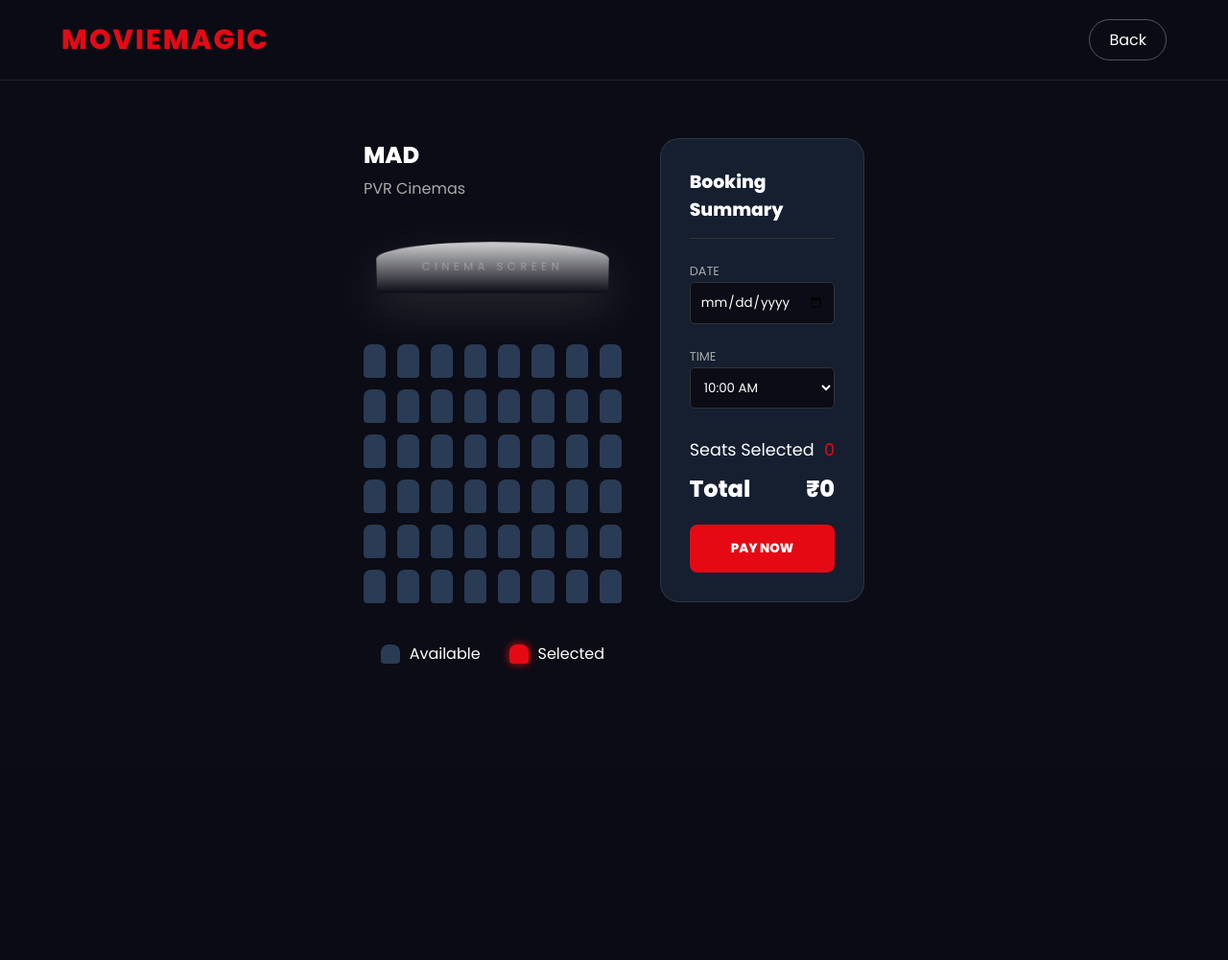
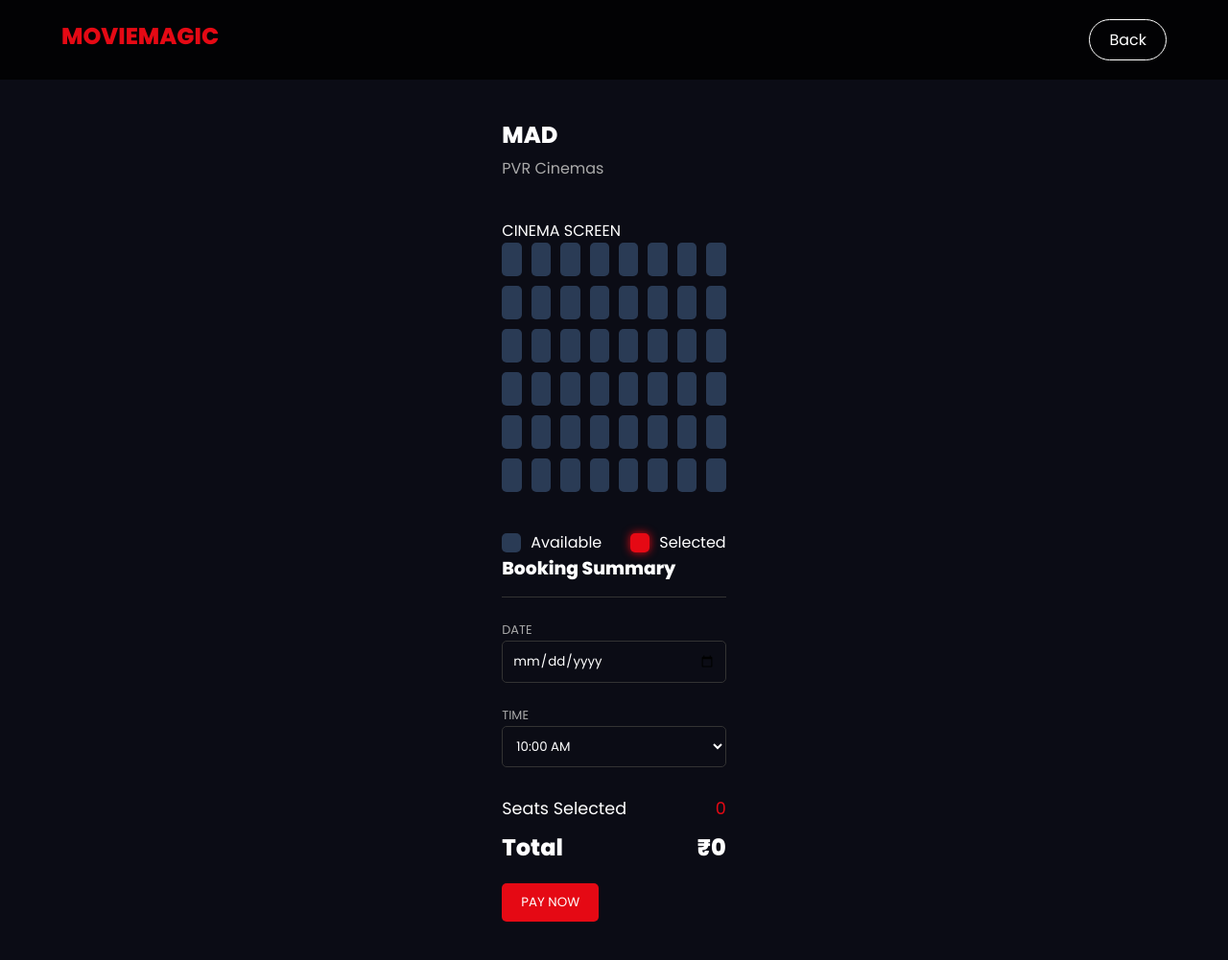
Before and after one commit to TejaBandari20/moviemagic, a Flask app: a page that uses templates/booking.html in a window 1280 px wide. Shown: the whole page at 96% size. Before the commit the page ends 699 px from the top, so only its background shows below. Run offline with Flask 3, Linux system fonts and the light colour scheme; the visitor is signed in with stand-in values (Sample User, id 1).

Commit message:
Fixed layout and added download

```diff
--- a/static/css/style.css
+++ b/static/css/style.css
@@ -1,14 +1,12 @@
 /* static/css/style.css */
 
 :root {
-    --primary: #e50914; /* Netflix Red */
-    --dark-bg: #0b0c15; /* Deep Cinematic Blue/Black */
+    --primary: #e50914;
+    --dark-bg: #0b0c15;
     --card-bg: #151f30;
     --text-white: #ffffff;
-    --text-gray: #a3a3a3;
     --glass: rgba(255, 255, 255, 0.05);
     --glass-border: rgba(255, 255, 255, 0.1);
-    --shadow: 0 10px 30px rgba(0, 0, 0, 0.5);
 }
 
 * { box-sizing: border-box; margin: 0; padding: 0; font-family: 'Poppins', sans-serif; }
@@ -22,202 +20,92 @@ body {
 }
 
 a { text-decoration: none; color: inherit; transition: 0.3s; }
-ul { list-style: none; }
 
-/* --- 1. GLASSMORPHISM NAVBAR --- */
-.navbar {
+/* --- LANDING PAGE FIX --- */
+.hero {
+    height: 100vh;
     display: flex;
-    justify-content: space-between;
+    flex-direction: column;
+    justify-content: center;
     align-items: center;
-    padding: 20px 5%;
-    background: rgba(11, 12, 21, 0.8);
-    backdrop-filter: blur(10px);
-    position: sticky;
-    top: 0;
-    z-index: 100;
-    border-bottom: 1px solid var(--glass-border);
+    text-align: center;
+    /* Gradient fallback in case image is missing */
+    background: linear-gradient(rgba(0,0,0,0.7), rgba(0,0,0,0.7)), url('../images/background.jpg');
+    background-size: cover;
+    background-position: center;
+    background-color: #111; /* Fallback color */
 }
 
-.logo {
-    font-size: 1.8rem;
-    font-weight: 800;
-    color: var(--primary);
+.hero h1 {
+    font-size: 4rem;
     text-transform: uppercase;
-    letter-spacing: 2px;
+    margin-bottom: 20px;
+    background: -webkit-linear-gradient(#fff, #aaa);
+    -webkit-background-clip: text;
+    -webkit-text-fill-color: transparent;
 }
 
-.user-menu { display: flex; align-items: center; gap: 20px; font-size: 0.9rem; }
-
-.btn-outline {
-    border: 1px solid rgba(255,255,255,0.3);
-    padding: 8px 20px;
-    border-radius: 50px;
-}
-.btn-outline:hover { border-color: var(--primary); color: var(--primary); }
-
-/* --- 2. AUTH PAGES (Login/Signup) --- */
-.auth-container {
-    height: 90vh;
-    display: flex;
-    justify-content: center;
-    align-items: center;
-    background: radial-gradient(circle at center, #1a2236 0%, #0b0c15 100%);
-}
-
-.glass-card {
-    background: var(--glass);
-    backdrop-filter: blur(15px);
-    border: 1px solid var(--glass-border);
-    padding: 50px;
-    border-radius: 20px;
-    width: 100%;
-    max-width: 400px;
-    box-shadow: var(--shadow);
-    text-align: center;
-    animation: fadeUp 0.8s ease;
-}
-
-.form-group input {
-    width: 100%;
-    padding: 15px;
-    margin: 10px 0;
-    background: rgba(0,0,0,0.3);
-    border: 1px solid transparent;
-    border-radius: 8px;
-    color: white;
-    outline: none;
-}
-.form-group input:focus { border-color: var(--primary); }
-
-.btn-primary {
-    background: var(--primary);
-    color: white;
-    padding: 15px;
-    width: 100%;
-    border: none;
-    border-radius: 8px;
-    font-weight: bold;
-    cursor: pointer;
-    margin-top: 10px;
-    transition: transform 0.2s, box-shadow 0.2s;
-}
-
-.btn-primary:hover {
-    background: #f40612;
-    transform: translateY(-2px);
-    box-shadow: 0 5px 15px rgba(229, 9, 20, 0.4);
-}
-
-/* --- 3. DASHBOARD GRID --- */
+/* --- DASHBOARD FIX (Grid) --- */
 .container { max-width: 1200px; margin: 0 auto; padding: 40px 20px; }
 
-.section-title {
-    font-size: 2rem;
-    margin-bottom: 30px;
-    position: relative;
-    padding-left: 20px;
-}
-.section-title::before {
-    content: ''; position: absolute; left: 0; top: 5px; height: 80%; width: 5px; background: var(--primary); border-radius: 2px;
-}
+.section-title { font-size: 2rem; margin-bottom: 30px; border-left: 5px solid var(--primary); padding-left: 15px; }
 
 .movie-grid {
-    display: grid;
-    grid-template-columns: repeat(auto-fill, minmax(250px, 1fr));
+    display: flex; /* Changed from Grid to Flex for better control */
+    flex-wrap: wrap;
     gap: 30px;
+    justify-content: center; /* Centers items if there are only a few */
 }
 
 .movie-card {
     background: var(--card-bg);
+    width: 250px; /* Fixed width to prevent "Huge Card" issue */
     border-radius: 15px;
     overflow: hidden;
-    transition: 0.4s cubic-bezier(0.175, 0.885, 0.32, 1.275);
+    transition: 0.3s;
     position: relative;
-    cursor: pointer;
+    box-shadow: 0 10px 20px rgba(0,0,0,0.3);
 }
 
-.movie-card:hover { transform: translateY(-10px) scale(1.02); z-index: 10; box-shadow: 0 20px 40px rgba(0,0,0,0.6); }
+.movie-card:hover { transform: translateY(-10px); z-index: 10; }
+.movie-poster { width: 100%; height: 350px; object-fit: cover; }
+.movie-info { padding: 15px; }
+.movie-title { font-size: 1.1rem; font-weight: 600; margin-bottom: 5px; }
+.movie-genre { color: #aaa; font-size: 0.8rem; margin-bottom: 15px; }
 
-.movie-poster { width: 100%; height: 380px; object-fit: cover; }
-
-.movie-info { padding: 20px; }
-.movie-title { font-size: 1.2rem; font-weight: 600; margin-bottom: 5px; }
-.movie-genre { color: var(--text-gray); font-size: 0.9rem; margin-bottom: 15px; }
-
-/* --- 4. BOOKING PAGE (THEATER) --- */
-.booking-layout { display: flex; gap: 40px; margin-top: 20px; }
-.theater-side { flex: 2; }
-.summary-side { flex: 1; }
-
-.screen {
-    height: 60px;
-    background: linear-gradient(to bottom, rgba(255,255,255,0.8), transparent);
-    transform: perspective(1000px) rotateX(-10deg) scale(0.9);
-    box-shadow: 0 20px 50px rgba(255,255,255,0.1);
-    margin-bottom: 50px;
-    border-radius: 50% 50% 0 0 / 20px 20px 0 0;
-    text-align: center;
-    padding-top: 20px;
-    color: rgba(255,255,255,0.3);
-    font-size: 0.8rem;
-    letter-spacing: 5px;
-}
-
+/* --- SEATS FIX (Numbers) --- */
 .seats-grid {
     display: grid;
-    grid-template-columns: repeat(8, 1fr); /* 8 seats per row */
-    gap: 12px;
-    justify-content: center;
-    max-width: 500px;
+    grid-template-columns: repeat(8, 1fr);
+    gap: 10px;
+    max-width: 400px;
     margin: 0 auto;
 }
 
 .seat {
     height: 35px;
     background: #2a3b55;
-    border-radius: 8px 8px 4px 4px;
+    border-radius: 5px;
     cursor: pointer;
-    transition: 0.2s;
-    position: relative;
-}
-.seat:hover:not(.occupied) { background: #4a6fa5; transform: scale(1.2); }
-.seat.selected { background: var(--primary); box-shadow: 0 0 10px var(--primary); }
-.seat.occupied { background: #1a1a1a; cursor: not-allowed; }
-
-.booking-card {
-    background: var(--card-bg);
-    padding: 30px;
-    border-radius: 20px;
-    border: 1px solid rgba(255,255,255,0.1);
-    position: sticky;
-    top: 100px;
+    font-size: 0.7rem; /* Make text small enough to fit */
+    display: flex;     /* Center the text */
+    justify-content: center;
+    align-items: center;
+    color: rgba(255,255,255,0.5);
 }
 
-/* --- 5. TICKET STUB --- */
-.ticket-container {
-    display: flex;
-    justify-content: center;
-    align-items: center;
-    min-height: 80vh;
-}
+.seat:hover:not(.occupied) { background: #4a6fa5; color: white; }
+.seat.selected { background: var(--primary); color: white; box-shadow: 0 0 10px var(--primary); }
 
-.ticket {
-    display: flex;
-    background: white;
-    color: black;
-    width: 700px;
-    border-radius: 20px;
-    overflow: hidden;
-    box-shadow: 0 0 50px rgba(229, 9, 20, 0.3);
-    animation: printTicket 1s ease-out;
-}
+/* --- UTILS --- */
+.navbar { display: flex; justify-content: space-between; padding: 20px 5%; background: rgba(0,0,0,0.8); backdrop-filter: blur(10px); }
+.logo { font-size: 1.5rem; font-weight: bold; color: var(--primary); }
+.btn-primary { background: var(--primary); color: white; padding: 10px 20px; border-radius: 5px; border: none; cursor: pointer; }
+.btn-primary:hover { background: #b20710; }
+.btn-outline { border: 1px solid white; padding: 8px 20px; border-radius: 50px; }
 
-.ticket-visual { flex: 1; background: url('../images/background.jpg') center/cover; position: relative; }
-.ticket-visual::after { content: ''; position: absolute; inset: 0; background: rgba(229,9,20,0.8); }
-
-.ticket-details { flex: 2; padding: 40px; position: relative; border-left: 2px dashed #ccc; }
-.ticket-details h1 { font-size: 2rem; color: var(--primary); text-transform: uppercase; margin-bottom: 10px; }
-
-/* Animations */
-@keyframes fadeUp { from { opacity: 0; transform: translateY(20px); } to { opacity: 1; transform: translateY(0); } }
-@keyframes printTicket { from { transform: translateY(-50px) rotateX(-90deg); opacity: 0; } to { transform: translateY(0) rotateX(0); opacity: 1; } }
+/* --- TICKET --- */
+.ticket-container { display: flex; flex-direction: column; align-items: center; justify-content: center; height: 90vh; }
+.ticket { display: flex; background: white; color: black; width: 600px; border-radius: 15px; overflow: hidden; margin-bottom: 30px; }
+.ticket-visual { width: 200px; background: #333 url('../images/background.jpg') center/cover; }
+.ticket-details { flex: 1; padding: 30px; }
```
